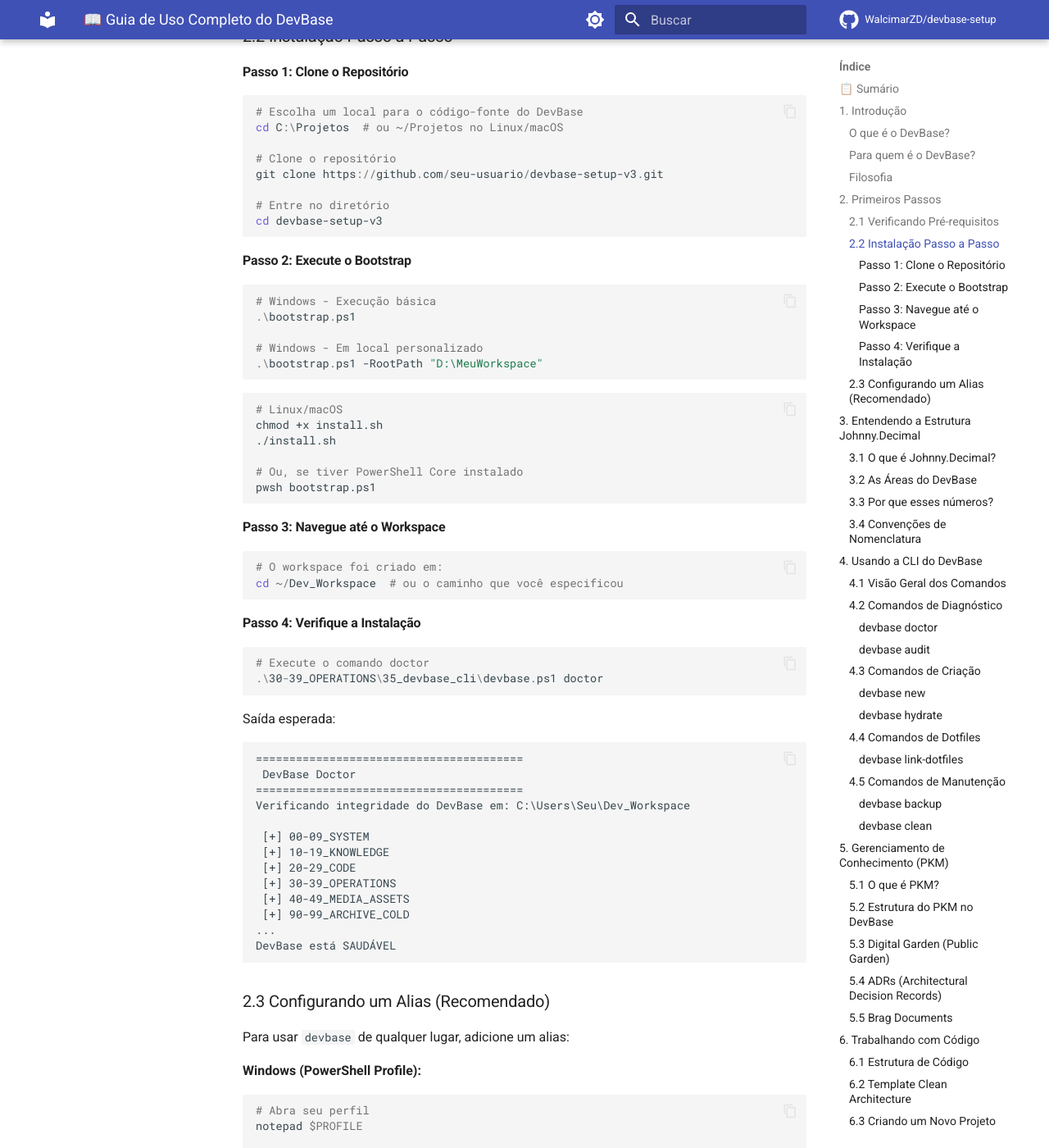
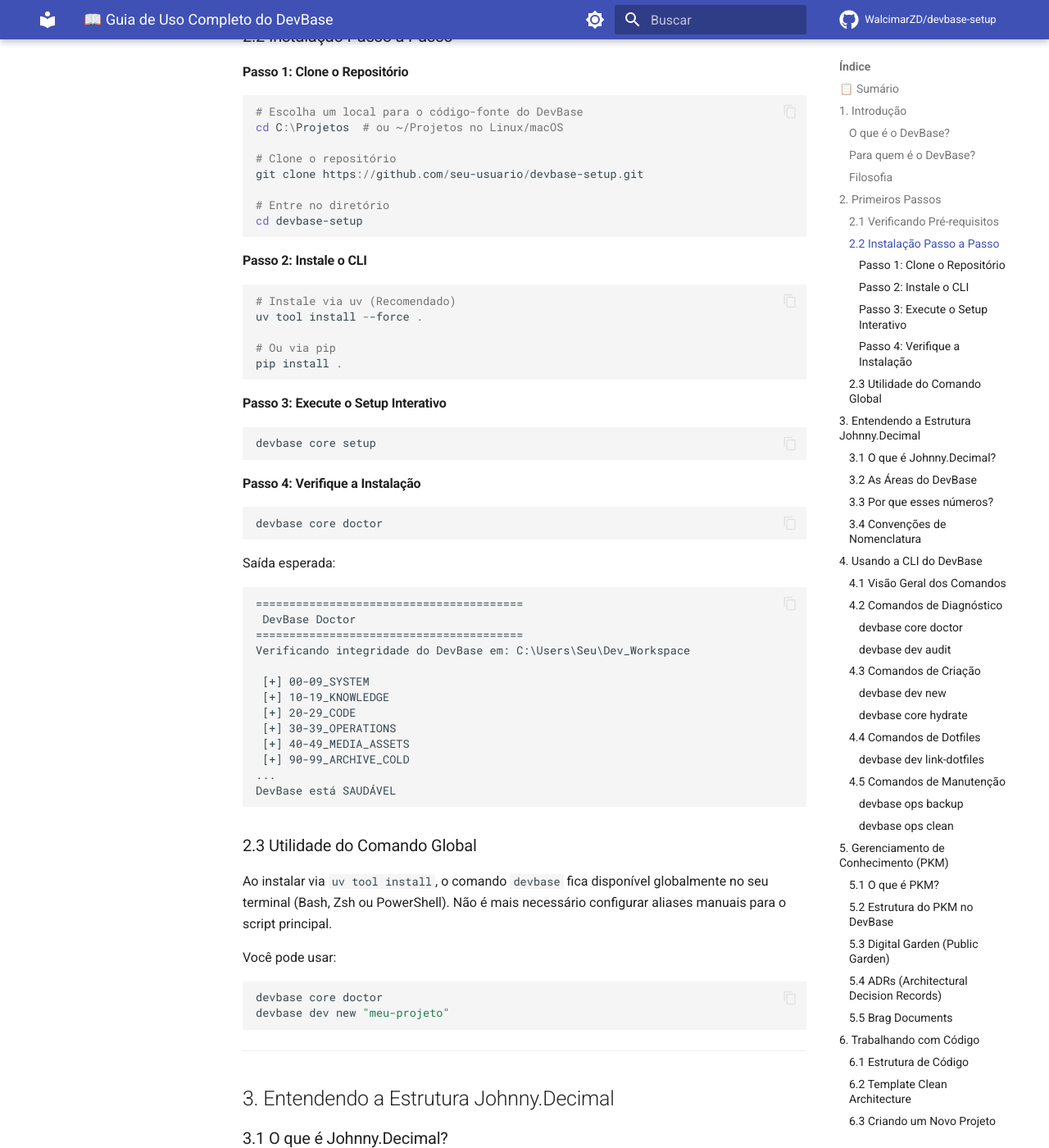
Before and after one commit to WalcimarZD/devbase-setup, an MkDocs documentation site: the page built from docs/USAGE-GUIDE.md, in a window 1280 px wide and 1400 px high, scrolled down 2220 px. Shown: the whole window at 82% size. Built offline with MkDocs 1.6.1 and Material for MkDocs 9.7.7, drawn with Linux system fonts in a browser that asks for light colours; comment, search, counter and statistics services are not loaded; some of the changed text lies outside the part shown.

Commit message:
docs: update architecture and migration guides for v4.0

````diff
--- a/docs/USAGE-GUIDE.md
+++ b/docs/USAGE-GUIDE.md
@@ -86,43 +86,32 @@
 cd C:\Projetos  # ou ~/Projetos no Linux/macOS
 
 # Clone o repositório
-git clone https://github.com/seu-usuario/devbase-setup-v3.git
+git clone https://github.com/seu-usuario/devbase-setup.git
 
 # Entre no diretório
-cd devbase-setup-v3
+cd devbase-setup
 ```
 
-#### **Passo 2: Execute o Bootstrap**
+#### **Passo 2: Instale o CLI**
 
 ```powershell
-# Windows - Execução básica
-.\bootstrap.ps1
+# Instale via uv (Recomendado)
+uv tool install --force .
 
-# Windows - Em local personalizado
-.\bootstrap.ps1 -RootPath "D:\MeuWorkspace"
+# Ou via pip
+pip install .
 ```
 
-```bash
-# Linux/macOS
-chmod +x install.sh
-./install.sh
-
-# Ou, se tiver PowerShell Core instalado
-pwsh bootstrap.ps1
-```
-
-#### **Passo 3: Navegue até o Workspace**
+#### **Passo 3: Execute o Setup Interativo**
 
 ```powershell
-# O workspace foi criado em:
-cd ~/Dev_Workspace  # ou o caminho que você especificou
+devbase core setup
 ```
 
 #### **Passo 4: Verifique a Instalação**
 
 ```powershell
-# Execute o comando doctor
-.\30-39_OPERATIONS\35_devbase_cli\devbase.ps1 doctor
+devbase core doctor
 ```
 
 Saída esperada:
@@ -142,32 +131,14 @@
 DevBase está SAUDÁVEL
 ```
 
-### 2.3 Configurando um Alias (Recomendado)
+### 2.3 Utilidade do Comando Global
 
-Para usar `devbase` de qualquer lugar, adicione um alias:
+Ao instalar via `uv tool install`, o comando `devbase` fica disponível globalmente no seu terminal (Bash, Zsh ou PowerShell). Não é mais necessário configurar aliases manuais para o script principal.
 
-**Windows (PowerShell Profile):**
+Você pode usar:
 ```powershell
-# Abra seu perfil
-notepad $PROFILE
-
-# Adicione esta linha (ajuste o caminho conforme necessário)
-Set-Alias -Name devbase -Value "$HOME\Dev_Workspace\30-39_OPERATIONS\35_devbase_cli\devbase.ps1"
-
-# Salve e recarregue
-. $PROFILE
-```
-
-**Linux/macOS (.bashrc ou .zshrc):**
-```bash
-# Adicione ao seu .bashrc ou .zshrc
-alias devbase="pwsh ~/Dev_Workspace/30-39_OPERATIONS/35_devbase_cli/devbase.ps1"
-```
-
-Agora você pode usar:
-```powershell
-devbase doctor
-devbase new -Name "meu-projeto"
+devbase core doctor
+devbase dev new "meu-projeto"
 ```
 
 ---
@@ -225,17 +196,18 @@
 ### 4.1 Visão Geral dos Comandos
 
 ```powershell
-devbase help  # Exibe todos os comandos disponíveis
+devbase help  # Exibe todos os grupos de comandos
+devbase core --help # Ajuda para o grupo core
 ```
 
 ### 4.2 Comandos de Diagnóstico
 
-#### `devbase doctor`
+#### `devbase core doctor`
 
 Verifica a saúde do workspace:
 
 ```powershell
-devbase doctor
+devbase core doctor
 ```
 
 **O que verifica:**
@@ -250,19 +222,19 @@
  [X] 20-29_CODE - NÃO ENCONTRADO
  [!] .editorconfig - NÃO ENCONTRADO
 Encontrados 2 problemas
-Execute 'devbase doctor -Fix' para tentar corrigir
+Execute 'devbase core doctor --fix' para tentar corrigir
 ```
 
-#### `devbase audit`
+#### `devbase dev audit`
 
 Audita a nomenclatura de pastas:
 
 ```powershell
 # Apenas verificar
-devbase audit
+devbase dev audit
 
 # Verificar e corrigir automaticamente
-devbase audit -Fix
+devbase dev audit --fix
 ```
 
 **Exemplo de saída:**
@@ -280,16 +252,16 @@
 
 ### 4.3 Comandos de Criação
 
-#### `devbase new`
+#### `devbase dev new`
 
-Cria um novo projeto a partir do template Clean Architecture:
+Cria um novo projeto a partir de um template:
 
 ```powershell
 # Com nome especificado
-devbase new -Name "api-usuarios"
+devbase dev new "api-usuarios"
 
-# Interativo (solicita o nome)
-devbase new
+# Interativo (através do wizard)
+devbase dev new
 ```
 
 **O que acontece:**
@@ -297,16 +269,16 @@
 2. Cria toda a estrutura de pastas DDD/Clean Architecture
 3. (Futuro) Substitui placeholders nos arquivos
 
-#### `devbase hydrate`
+#### `devbase core hydrate`
 
 Atualiza o workspace com os templates mais recentes:
 
 ```powershell
 # Atualizar apenas arquivos ausentes
-devbase hydrate
+devbase core hydrate
 
 # Forçar atualização de todos os templates
-devbase hydrate -Force
+devbase core hydrate --force
 ```
 
 **Quando usar:**
@@ -316,12 +288,12 @@
 
 ### 4.4 Comandos de Dotfiles
 
-#### `devbase link-dotfiles`
+#### `devbase dev link-dotfiles`
 
 Cria symlinks dos seus dotfiles para `$HOME`:
 
 ```powershell
-devbase link-dotfiles
+devbase dev link-dotfiles
 ```
 
 **Como usar:**
@@ -336,7 +308,7 @@
 .vimrc
 .zshrc
 
-# Após devbase link-dotfiles, em $HOME:
+# Após devbase dev link-dotfiles, em $HOME:
 .gitconfig -> C:\...\01_dotfiles\links\.gitconfig
 .vimrc -> C:\...\01_dotfiles\links\.vimrc
 .zshrc -> C:\...\01_dotfiles\links\.zshrc
@@ -344,12 +316,12 @@
 
 ### 4.5 Comandos de Manutenção
 
-#### `devbase backup`
+#### `devbase ops backup`
 
 Executa backup usando estratégia 3-2-1:
 
 ```powershell
-devbase backup
+devbase ops backup
 ```
 
 **O que faz:**
@@ -357,12 +329,12 @@
 2. Exclui `node_modules`, `.git`, logs
 3. Mantém últimos 5 backups (limpa antigos automaticamente)
 
-#### `devbase clean`
+#### `devbase ops clean`
 
 Remove arquivos temporários:
 
 ```powershell
-devbase clean
+devbase ops clean
 ```
 
 **O que remove:**
@@ -538,10 +510,11 @@
 
 ```powershell
 # 1. Criar projeto
-devbase new -Name "api-pedidos"
+devbase dev new "api-pedidos"
 
 # 2. Navegar até o projeto
-cd .\20-29_CODE\21_monorepo_apps\api-pedidos\
+devbase nav goto code
+cd api-pedidos
 
 # 3. Inicializar Git (se desejar repositório separado)
 git init
@@ -717,7 +690,7 @@
 
 ```powershell
 # Executar backup
-devbase backup
+devbase ops backup
 ```
 
 **O que acontece:**
@@ -787,15 +760,15 @@
 
 ```powershell
 # Registrar atividade
-devbase track -Message "Implementei autenticação OAuth2"
-devbase track -Message "Code review do PR #123" -Type review
+devbase ops track "Implementei autenticação OAuth2"
+devbase ops track "Code review do PR #123" --type review
 
 # Ver estatísticas
-devbase stats
+devbase ops stats
 
 # Gerar relatório semanal
-devbase weekly
-devbase weekly -Output ./weeknotes/semana-49.md
+devbase ops weekly
+devbase ops weekly --output ./weeknotes/semana-49.md
 
 # Gerar brag document
 devbase brag
@@ -806,15 +779,15 @@
 
 ```powershell
 # Início do dia
-devbase doctor  # Verificar ambiente
+devbase core doctor  # Verificar ambiente
 
 # Durante o dia, registrar trabalho significativo
-devbase track -Message "Corrigido bug de timeout na API"
-devbase track -Message "Reunião de planning - Sprint 23"
-devbase track -Message "PR #456 aprovado e merged"
+devbase ops track "Corrigido bug de timeout na API"
+devbase ops track "Reunião de planning - Sprint 23"
+devbase ops track "PR #456 aprovado e merged"
 
 # Final do dia
-devbase stats  # Ver resumo
+devbase ops stats  # Ver resumo
 ```
 
 ### 10.4 Exemplo de Relatório Semanal
@@ -918,19 +891,19 @@
 
 ### 12.1 Personalizando Templates
 
-Os templates estão em `modules/templates/`. Para personalizar:
+Os templates estão em `src/devbase/templates/`. Para personalizar:
 
 ```powershell
 # 1. Edite o template desejado
-notepad .\modules\templates\code\__template-clean-arch\README.md.template
+notepad .\src\devbase\templates\code\__template-clean-arch\README.md.template
 
 # 2. Aplique as mudanças
-devbase hydrate -Force
+devbase core hydrate --force
 ```
 
 ### 12.2 Adicionando Novos Hooks
 
-Crie um novo hook em `modules/templates/hooks/`:
+Crie um novo hook em `src/devbase/templates/hooks/`:
 
 ```powershell
 # modules/templates/hooks/post-merge.ps1.template
@@ -948,24 +921,18 @@
 
 ### 12.3 Criando Comandos CLI Personalizados
 
-Edite `modules/assets/devbase.ps1.asset`:
+O DevBase v4.0 é baseado em Typer. Para adicionar um comando, crie um novo arquivo em `src/devbase/commands/` ou adicione a um existente:
 
-```powershell
-# Adicione no param()
-[ValidateSet(
-    'doctor', 'audit', 'backup', 'clean', 'new', 'link-dotfiles', 'hydrate', 'help',
-    'track', 'stats', 'weekly', 'brag',
-    'meu-comando'  # Novo comando
-)]
+```python
+# src/devbase/commands/custom.py
+import typer
 
-# Adicione a função
-function Invoke-MeuComando {
-    Write-Header "Meu Comando Personalizado"
-    # Sua lógica aqui
-}
+app = typer.Typer()
 
-# Adicione no switch
-'meu-comando' { Invoke-MeuComando }
+@app.command()
+def meu_comando():
+    """Meu comando personalizado"""
+    print("Olá do DevBase!")
 ```
 
 ### 12.4 Estrutura de Pastas Personalizada
@@ -983,22 +950,15 @@
 
 ### 13.1 Problemas Comuns
 
-#### **Erro: "PowerShell não reconhece o comando"**
+#### **Erro: "Comando não encontrado"**
 
-```powershell
-# Verifique se está no diretório correto
-cd C:\Dev_Workspace
-
-# Execute com caminho completo
-.\30-39_OPERATIONS\35_devbase_cli\devbase.ps1 doctor
-```
+Certifique-se de que o `uv` adicionou o binário ao seu PATH (geralmente automático). Tente reiniciar o terminal.
 
 #### **Erro: "Permission denied" (Linux/macOS)**
 
 ```bash
-# Torne os scripts executáveis
-chmod +x ./bootstrap.ps1
-chmod +x ./install.sh
+# Se estiver rodando do código fonte
+chmod +x src/devbase/main.py
 ```
 
 #### **Erro: "Execution Policy" no Windows**
@@ -1026,15 +986,15 @@
 # Remova o arquivo de estado
 Remove-Item .\.devbase_state.json
 
-# Reexecute o bootstrap
-.\bootstrap.ps1 -Force
+# Reexecute o setup
+devbase core setup
 ```
 
 ### 13.2 Comandos de Diagnóstico
 
 ```powershell
 # Verificação completa
-devbase doctor
+devbase core doctor
 
 # Ver estado atual
 Get-Content .\.devbase_state.json | ConvertFrom-Json | Format-List
@@ -1062,7 +1022,7 @@
 
 # 2. Limpe e reinstale
 Remove-Item -Recurse -Force C:\Dev_Workspace
-.\bootstrap.ps1 -RootPath "C:\Dev_Workspace" -Force
+devbase core setup
 
 # 3. Restaure seus arquivos
 Copy-Item -Recurse C:\Temp\knowledge-backup\* .\10-19_KNOWLEDGE\
@@ -1082,12 +1042,11 @@
 
 Agora que você conhece o DevBase, sugerimos:
 
-1. ✅ Execute `devbase doctor` para verificar a instalação
+1. ✅ Execute `devbase core doctor` para verificar a instalação
 2. ✅ Configure seus dotfiles em `01_dotfiles/links/`
-3. ✅ Crie seu primeiro projeto com `devbase new`
+3. ✅ Crie seu primeiro projeto com `devbase dev new`
 4. ✅ Escreva seu primeiro ADR em `18_adr-decisions/`
-5. ✅ Configure o alias `devbase` no seu terminal
-6. ✅ Agende backups semanais
+5. ✅ Agende backups semanais
 
 ---
 
````
Also changed, not shown: ARCHITECTURE.md (+32 -38 lines), MIGRATION.md (+2 -2 lines), docs/contributing.md (+6 -5 lines), docs/getting-started/installation.md (+22 -8 lines), docs/getting-started/quick-start.md (+19 -19 lines).
